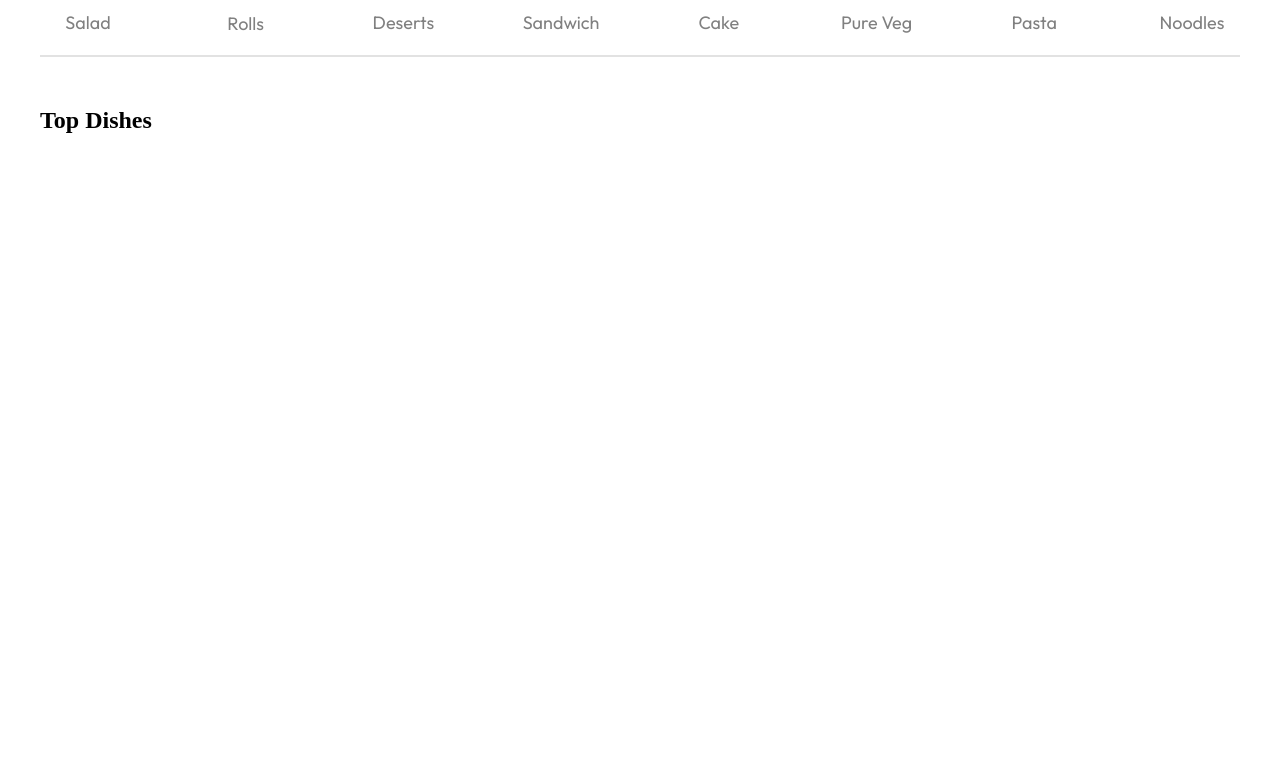
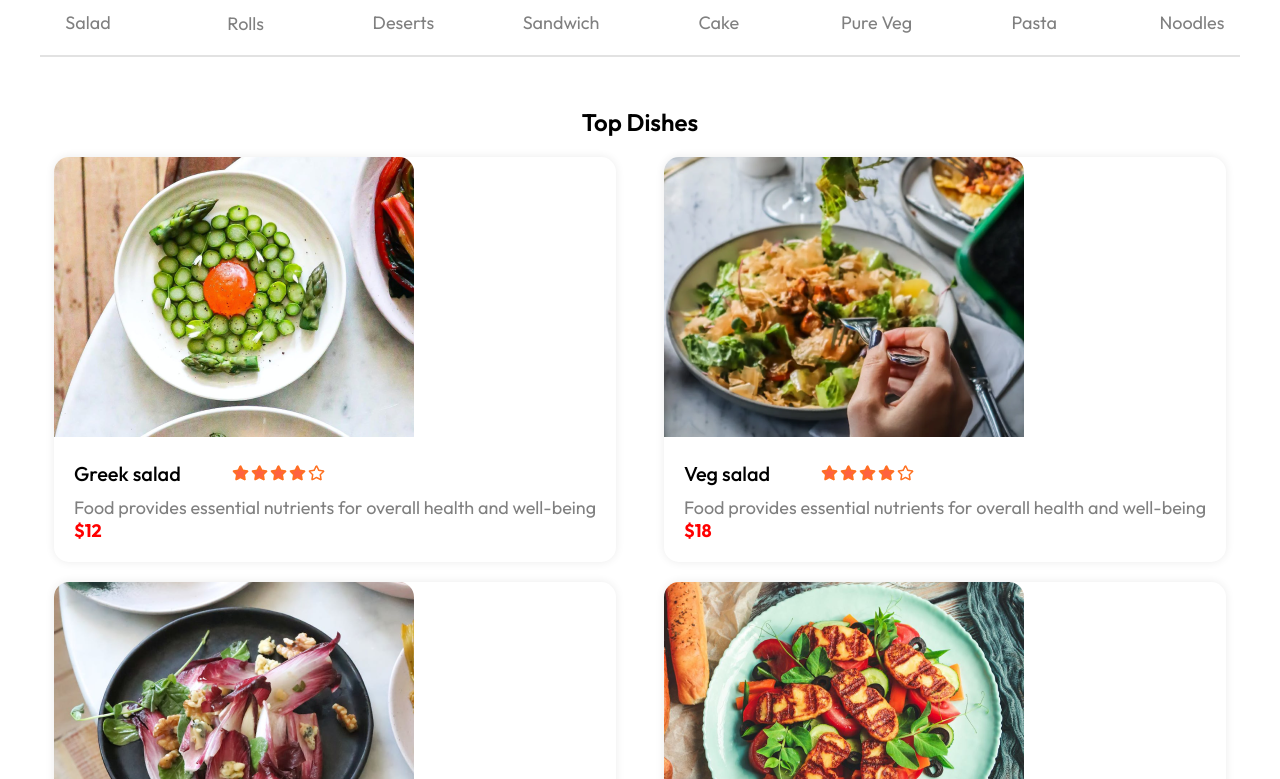
Before and after one commit to RenneManny/foo-yes, a React (Vite) app: page / in a window 1280 px wide. Shown: the part 761-1540 px from the top of the page. Before the commit the page ends 915 px from the top, so only its background shows below. Built offline with nearby package versions, Linux system fonts and the light colour scheme.

Commit message:
food-component:mounted

```diff
--- a/src/Context/Provider.jsx
+++ /dev/null
@@ -1,15 +0,0 @@
-import React from "react";
-import { StoreContext } from "./StoreContext";
-import { food_list } from "../assets/assets";
-
-const StoreContextProvider = ({ children }) => {
-  const contextValue = { food_list };
-
-  return (
-    <StoreContext.Provider value={contextValue}>
-      {children}
-    </StoreContext.Provider>
-  );
-};
-
-export default StoreContextProvider;
--- a/src/Context/StoreContext.jsx
+++ b/src/Context/StoreContext.jsx
@@ -1,3 +1,13 @@
 import { createContext } from "react";
+import { food_list } from "../assets/assets";
+export const StoreContext = createContext(null);
+const StoreContextProvider = ({ children }) => {
+  const contextValue = { food_list };
 
-export const StoreContext=createContext(null)
+  return (
+    <StoreContext.Provider value={contextValue}>
+      {children}
+    </StoreContext.Provider>
+  );
+};
+export default StoreContextProvider;
--- a/src/Pages/Home/Home.jsx
+++ b/src/Pages/Home/Home.jsx
@@ -1,17 +1,17 @@
-import React, { useState } from 'react'
-import "./Home.css"
-import Header from '../../components/Header/Header'
-import Menu  from '../../components/Menus/Menu'
-import Food from '../../components/Display_food/Food'
+import React, { useState } from "react";
+import "./Home.css";
+import Header from "../../components/Header/Header";
+import Menu from "../../components/Menus/Menu";
+import Food from "../../components/Display_food/Food";
 function Home() {
-  const[cat,setCat]=useState("All")
+  const [cat, setCat] = useState("All");
   return (
     <>
-      <Header/>
+      <Header />
       <Menu cat={cat} setCat={setCat} />
-      <Food />
+      <Food cat={cat} />
     </>
-  )
+  );
 }
 
-export default Home
+export default Home;
--- a/src/components/Display_food/Food.css
+++ b/src/components/Display_food/Food.css
@@ -4,3 +4,25 @@
     width: 1200px;
     max-width: 100%;
 }
+.food-display h2{
+    font-family: "outfit";
+    font-size: 24px;
+    font-weight: 600;
+text-align: center;
+}
+.foo-list{
+    margin-top: 20px;
+    display: flex;
+    justify-content: space-evenly;
+    align-items: center;
+
+    gap: 20px;
+    flex-wrap: wrap;
+}
+.foo-list p{
+
+    font-family: "outfit";
+    font-size: 18px;
+    /* font-weight: 600; */
+
+}
--- a/src/components/Display_food/Food.jsx
+++ b/src/components/Display_food/Food.jsx
@@ -2,7 +2,8 @@ import React, { useContext } from "react";
 import "./Food.css";
 import { StoreContext } from "../../Context/StoreContext";
 import Foodtem from "../Food-item/Foodtem";
-function Food() {
+function Food({cat}) {
+
   const { food_list } = useContext(StoreContext);
 
   return (
@@ -11,15 +12,18 @@ function Food() {
       {/* Render food_list or any other UI components */}
       <div className="foo-list">
         {food_list.map((item,index) => {
-          return;
 
-          <Foodtem
+return (  <Foodtem
 
-            id={item._id}
-            price={item.price}
-            decription={item.decription}
-            image={item.image}
-          />;
+  key={item.id}
+    price={item.price}
+    description={item.description}
+    image={item.image}
+    name={item.name}
+  />)
+
+
+
         })}
       </div>
     </div>
--- /dev/null
+++ b/src/components/Food-item/Food-item.css
@@ -0,0 +1,37 @@
+.food-item {
+    /* width: 100%; */
+    margin: auto;
+    border-radius: 15px;
+    box-shadow: 0px 0px 10px #00000015;
+    transition: 0.3s;
+    animation: fadeIn 2s;
+}
+.food-img{
+    max-width: 100%;
+    border-radius: 15px 15px 0px 0px;
+}
+.food-info{
+    padding: 20px ;
+}
+.name-rating{
+ display: flex;
+ gap: 50px;
+ align-items: center;
+ margin-bottom: 10px;
+}
+.name-rating p{
+    font-size: 20px;
+    font-weight: 500;
+    font-family: "outfit";
+}
+.food-img:hover{
+    transform: translate(10px ease);
+}
+.description{
+    color: grey;
+}
+.price{
+    color: red;
+    font-weight: bolder;
+    font-family: "outfit";
+}
--- a/src/components/Food-item/Foodtem.jsx
+++ b/src/components/Food-item/Foodtem.jsx
@@ -1,24 +1,23 @@
 import React from "react";
-import { assets } from "../../assets/assets.js";
-
-function Fooditem() {
-  const foodItem = { id, name, price, description, image };
-  console.log(foodItem.id);
+import { assets } from "../../assets/assets";
+import "./Food-item.css";
+function Foodtem({ id, name, price, description, image }) {
   return (
     <div className="food-item">
       <div className="food-container">
-        <img className="food-img" src={image} alt="" />
+        <img className="food-img" src={image} alt={name} />
       </div>
       <div className="food-info">
         <div className="name-rating">
           <p>{name}</p>
-          <img src={foodItem.rating_starts} alt="" />
+          {/* Assuming you have a rating image, otherwise remove this line */}
+          <img src={assets.rating_starts} alt="Rating Stars" />
         </div>
-        <p className="description">{foodItem.description}</p>
-        <p>${foodItem.price}</p>
+        <p className="description">{description}</p>
+        <p className="price">${price}</p>
       </div>
     </div>
   );
 }
 
-export default Fooditem;
+export default Foodtem;
--- a/src/components/Menus/Menu.jsx
+++ b/src/components/Menus/Menu.jsx
@@ -1,25 +1,40 @@
-import React from 'react'
-import "./Menu.css"
-import {menu_list} from "../../assets/assets"
-function Menu({cat,setCat}) {
+import React from "react";
+import "./Menu.css";
+import { menu_list } from "../../assets/assets";
+function Menu({ cat, setCat }) {
   return (
-    <div className='explore-menu' id='explore-menu'>
-
+    <div className="explore-menu" id="explore-menu">
       <h1>Explore our menu</h1>
-      <p className='menu-txt'>Discover a delightful selection of dishes crafted to satisfy every craving. From fresh salads to hearty mains, explore our diverse menu and find your new favorite meal.</p>
-    <div className='menu-list'>
-        {menu_list.map((item,index)=>{
-            return (
-                <div key="index" onClick={()=>setCat((prevCat)=>{prevCat===item.menu_name?"All":item.menu_name})}  className='list-item'>
-                    <img className={cat==item.menu_name?"active":""} src={item.menu_image} alt="" />
-                    <p>{item.menu_name}</p>
-                </div>
-            )
+      <p className="menu-txt">
+        Discover a delightful selection of dishes crafted to satisfy every
+        craving. From fresh salads to hearty mains, explore our diverse menu and
+        find your new favorite meal.
+      </p>
+      <div className="menu-list">
+        {menu_list.map((item, index) => {
+          return (
+            <div
+              key="index"
+              onClick={() =>
+                setCat((prevCat) => {
+                  prevCat === item.menu_name ? "All" : item.menu_name;
+                })
+              }
+              className="list-item"
+            >
+              <img
+                className={cat == item.menu_name ? "active" : ""}
+                src={item.menu_image}
+                alt=""
+              />
+              <p>{item.menu_name}</p>
+            </div>
+          );
         })}
+      </div>
+      <hr />
     </div>
-    <hr />
-    </div>
-  )
+  );
 }
 
-export default Menu
+export default Menu;
--- a/src/main.jsx
+++ b/src/main.jsx
@@ -2,7 +2,7 @@ import { StrictMode } from "react";
 import { createRoot } from "react-dom/client";
 import App from "./App.jsx";
 import "./index.css";
-import StoreContextProvider from "./Context/Provider.jsx";
+import StoreContextProvider from "./Context/StoreContext.jsx";
 import { BrowserRouter } from "react-router-dom";
 createRoot(document.getElementById("root")).render(
   <BrowserRouter>
```
